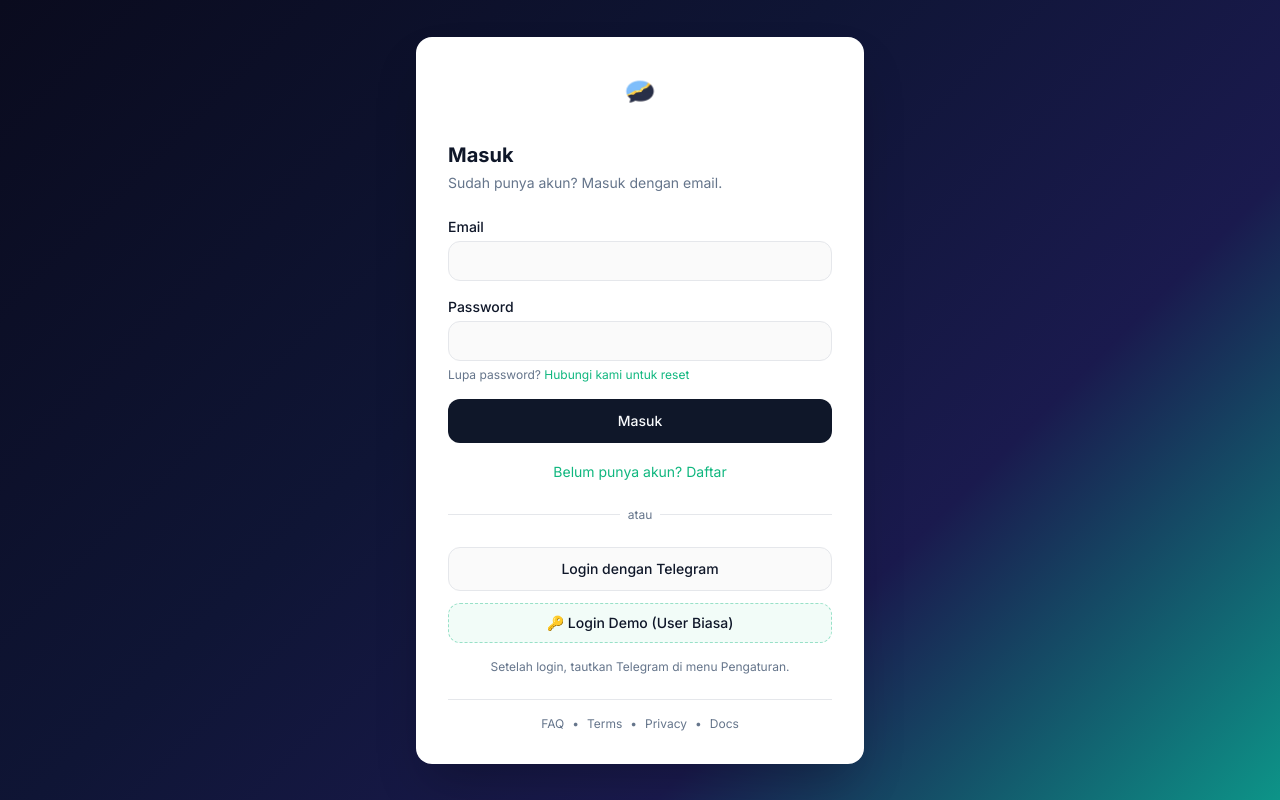
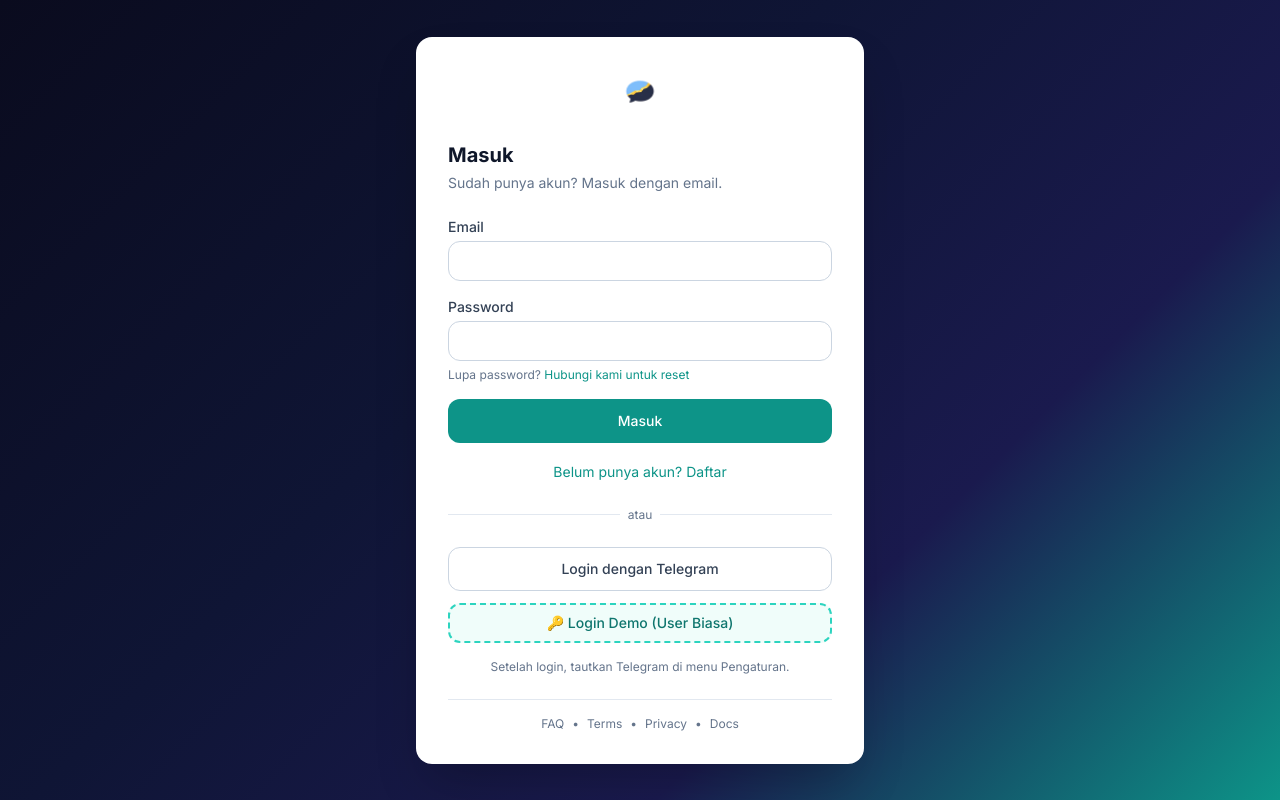
Before and after one commit to FMATheNomad/jatuhtempo, a Next.js app in the folder web/: page /login in a window 1280 px wide. Built offline with nearby package versions, Linux system fonts and the light colour scheme.

Commit message:
fix: login page theme — replace CSS variables with hardcoded light colors on white card

```diff
--- a/web/src/app/login/page.tsx
+++ b/web/src/app/login/page.tsx
@@ -84,32 +84,32 @@ function LoginContent() {
 
   return (
     <div className="min-h-screen gradient-hero flex items-center justify-center">
-      <div className="bg-white rounded-2xl p-8 shadow-2xl max-w-md w-full mx-4 animate-fade-in">
+      <div className="bg-white rounded-2xl p-8 shadow-2xl max-w-md w-full mx-4 animate-fade-in text-slate-900">
         <img src="/assets/logo.webp" alt="JatuhTempo" className="h-12 mx-auto mb-6" />
 
         <h1 className="text-xl font-bold mb-1">{mode === 'login' ? 'Masuk' : 'Daftar'}</h1>
-        <p className="text-sm text-muted-foreground mb-6">
+        <p className="text-sm text-slate-500 mb-6">
           {mode === 'login' ? 'Sudah punya akun? Masuk dengan email.' : 'Buat akun baru untuk mulai.'}
         </p>
 
         <form onSubmit={handleSubmit} className="space-y-4">
           {mode === 'register' && (
             <div>
-              <label className="text-sm font-medium mb-1 block">Nama</label>
-              <input value={nama} onChange={e => setNama(e.target.value)} className="w-full h-10 rounded-lg border border-input bg-background px-3 text-sm" />
+              <label className="text-sm font-medium text-slate-700 mb-1 block">Nama</label>
+              <input value={nama} onChange={e => setNama(e.target.value)} className="w-full h-10 rounded-lg border border-slate-300 bg-white px-3 text-sm text-slate-900 placeholder-slate-400 focus:outline-none focus:ring-2 focus:ring-teal-500" />
             </div>
           )}
           <div>
-            <label className="text-sm font-medium mb-1 block">Email</label>
-            <input value={email} onChange={e => setEmail(e.target.value)} type="email" required className="w-full h-10 rounded-lg border border-input bg-background px-3 text-sm" />
+            <label className="text-sm font-medium text-slate-700 mb-1 block">Email</label>
+            <input value={email} onChange={e => setEmail(e.target.value)} type="email" required className="w-full h-10 rounded-lg border border-slate-300 bg-white px-3 text-sm text-slate-900 placeholder-slate-400 focus:outline-none focus:ring-2 focus:ring-teal-500" />
           </div>
           <div>
-            <label className="text-sm font-medium mb-1 block">Password</label>
-            <input value={password} onChange={e => setPassword(e.target.value)} type="password" required minLength={6} className="w-full h-10 rounded-lg border border-input bg-background px-3 text-sm" />
+            <label className="text-sm font-medium text-slate-700 mb-1 block">Password</label>
+            <input value={password} onChange={e => setPassword(e.target.value)} type="password" required minLength={6} className="w-full h-10 rounded-lg border border-slate-300 bg-white px-3 text-sm text-slate-900 placeholder-slate-400 focus:outline-none focus:ring-2 focus:ring-teal-500" />
             {mode === 'login' && (
-              <p className="text-xs text-muted-foreground mt-1.5">
+              <p className="text-xs text-slate-500 mt-1.5">
                 Lupa password?{' '}
-                <a href="mailto:fmasoftwarelabs@gmail.com" className="text-accent hover:underline">
+                <a href="mailto:fmasoftwarelabs@gmail.com" className="text-teal-600 hover:underline">
                   Hubungi kami untuk reset
                 </a>
               </p>
@@ -118,23 +118,23 @@ function LoginContent() {
 
           {error && <p className="text-sm text-red-600">{error}</p>}
 
-          <button type="submit" disabled={loading} className="w-full min-h-[44px] rounded-lg bg-primary text-primary-foreground font-medium text-sm hover:opacity-90 disabled:opacity-50">
+          <button type="submit" disabled={loading} className="w-full min-h-[44px] rounded-lg bg-teal-600 text-white font-medium text-sm hover:bg-teal-700 disabled:opacity-50 transition-colors">
             {loading ? 'Memproses...' : mode === 'login' ? 'Masuk' : 'Daftar'}
           </button>
         </form>
 
         <div className="mt-4 text-center">
-          <button onClick={() => { setMode(mode === 'login' ? 'register' : 'login'); setError('') }} className="text-sm text-accent hover:underline">
+          <button onClick={() => { setMode(mode === 'login' ? 'register' : 'login'); setError('') }} className="text-sm text-teal-600 hover:underline">
             {mode === 'login' ? 'Belum punya akun? Daftar' : 'Sudah punya akun? Masuk'}
           </button>
         </div>
 
         <div className="relative my-6">
-          <div className="absolute inset-0 flex items-center"><div className="w-full border-t" /></div>
-          <div className="relative flex justify-center text-xs text-muted-foreground"><span className="bg-white px-2">atau</span></div>
+          <div className="absolute inset-0 flex items-center"><div className="w-full border-t border-slate-200" /></div>
+          <div className="relative flex justify-center text-xs text-slate-500"><span className="bg-white px-2">atau</span></div>
         </div>
 
-        <a href={`https://t.me/${BOT_USERNAME.replace('@', '')}`} target="_blank" className="flex items-center justify-center gap-2 w-full min-h-[44px] rounded-lg border border-input bg-background text-sm font-medium hover:bg-secondary">
+        <a href={`https://t.me/${BOT_USERNAME.replace('@', '')}`} target="_blank" className="flex items-center justify-center gap-2 w-full min-h-[44px] rounded-lg border border-slate-300 bg-white text-sm font-medium text-slate-700 hover:bg-slate-50 transition-colors">
           Login dengan Telegram
         </a>
 
@@ -142,24 +142,24 @@ function LoginContent() {
           <button
             onClick={handleDemoLogin}
             disabled={demoLoading}
-            className="flex items-center justify-center gap-2 w-full h-10 rounded-lg border border-dashed border-accent/40 bg-accent/5 text-sm font-medium hover:bg-accent/10 transition-all disabled:opacity-50"
+            className="flex items-center justify-center gap-2 w-full h-10 rounded-lg border-2 border-dashed border-teal-400 bg-teal-50 text-sm font-medium text-teal-700 hover:bg-teal-100 transition-all disabled:opacity-50"
           >
             {demoLoading ? 'Memproses...' : '🔑 Login Demo (User Biasa)'}
           </button>
         </div>
 
-        <p className="text-xs text-muted-foreground text-center mt-4">
+        <p className="text-xs text-slate-500 text-center mt-4">
           Setelah login, tautkan Telegram di menu Pengaturan.
         </p>
 
-        <div className="mt-6 pt-4 border-t border-border text-xs text-muted-foreground flex items-center justify-center gap-2">
-          <a href="/faq" className="hover:text-foreground transition-colors">FAQ</a>
+        <div className="mt-6 pt-4 border-t border-slate-200 text-xs text-slate-500 flex items-center justify-center gap-2">
+          <a href="/faq" className="hover:text-slate-700 transition-colors">FAQ</a>
           <span>•</span>
-          <a href="/legal/terms" className="hover:text-foreground transition-colors">Terms</a>
+          <a href="/legal/terms" className="hover:text-slate-700 transition-colors">Terms</a>
           <span>•</span>
-          <a href="/legal/privacy" className="hover:text-foreground transition-colors">Privacy</a>
+          <a href="/legal/privacy" className="hover:text-slate-700 transition-colors">Privacy</a>
           <span>•</span>
-          <a href="/docs" className="hover:text-foreground transition-colors">Docs</a>
+          <a href="/docs" className="hover:text-slate-700 transition-colors">Docs</a>
         </div>
       </div>
     </div>
```
